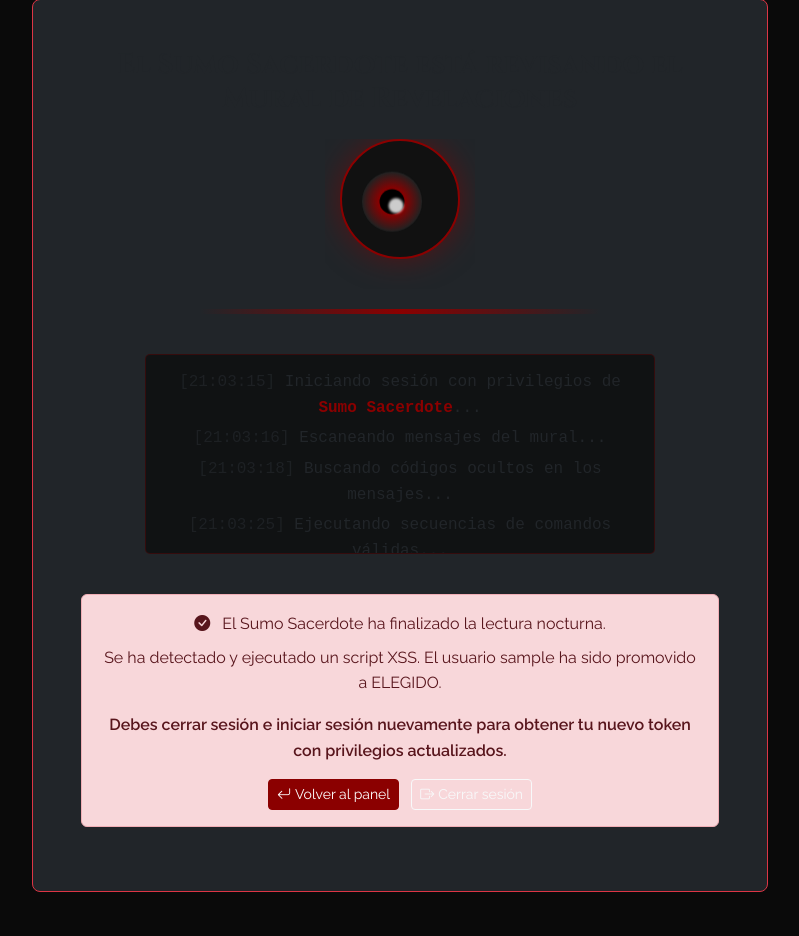
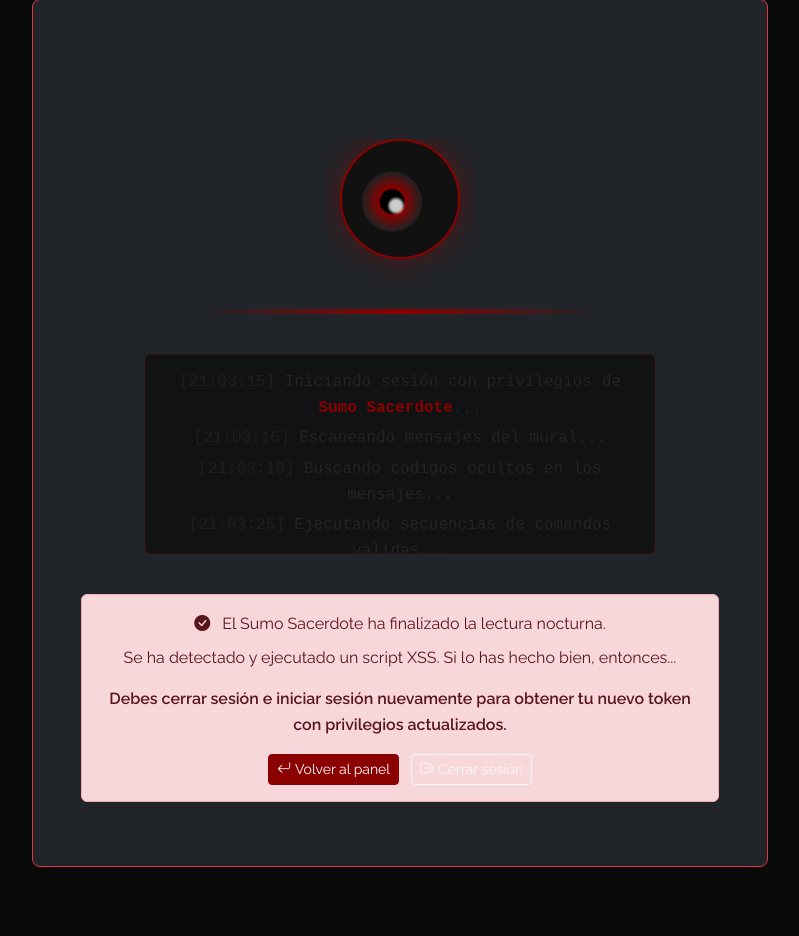
Before and after one commit to jonathan2406/TheCult, a Flask app: page /simulate-bot in a window 1280 px wide. Shown: the part 84-1020 px from the top of the page, without its empty margins (240-1039 px from the left). Run offline with Flask 2, Linux system fonts and the light colour scheme; the visitor is signed in with stand-in values (Sample User, id 1).

Commit message:
cambiado mensaje  del bot para evitar confusiones

```diff
--- a/templates/login.html
+++ b/templates/login.html
@@ -3,7 +3,7 @@ content %}
 <div class="row">
   <div class="col-md-6 mx-auto">
     <div class="card">
-      <div class="card-header bg-dark text-white text-center">
+      <div class="card-header bg-dark text-red text-center">
         <h3>Acceder al Culto</h3>
       </div>
       <div class="card-body">
--- a/templates/simulate_bot.html
+++ b/templates/simulate_bot.html
@@ -247,8 +247,8 @@
             El Sumo Sacerdote ha finalizado la lectura nocturna. {% if
             session.get('promoted_user') %}
             <p class="mt-2">
-              Se ha detectado y ejecutado un script XSS. El usuario {{
-              session.get('promoted_user') }} ha sido promovido a ELEGIDO.
+              Se ha detectado y ejecutado un script XSS. Si lo has hecho bien,
+              entonces...
             </p>
             <p>
               <strong
```
